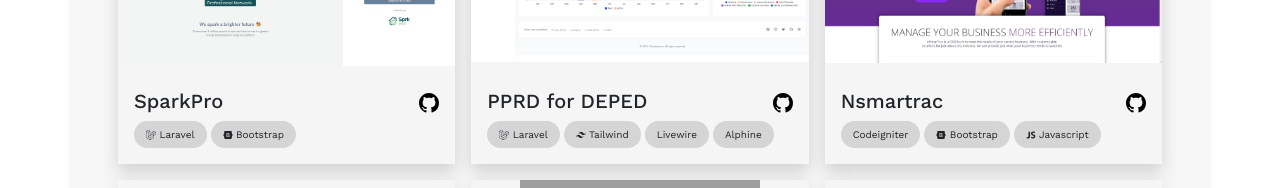
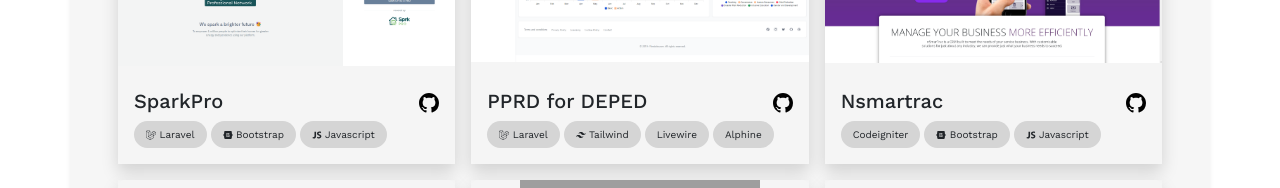
Before and after one commit to shanepai-14/my-personal-portfolio, a React (Create React App) app: page / in a window 1280 px wide. Shown: the part 2540-2728 px from the top of the page. Built offline with nearby package versions, Linux system fonts and the light colour scheme; grey boxes are pictures that could not be loaded.

Commit message:
Update projects.js

```diff
--- a/src/components/projects.js
+++ b/src/components/projects.js
@@ -30,7 +30,7 @@
       {
         title: "SparkPro",
         imageurl: SparkPro,
-        stack: ["laravel", "bootstrap"],
+        stack: ["laravel", "bootstrap",'javascript'],
         githubUrl: "#",
         liveUrl: "https://staging.sprkpro.com/",
       },
```
